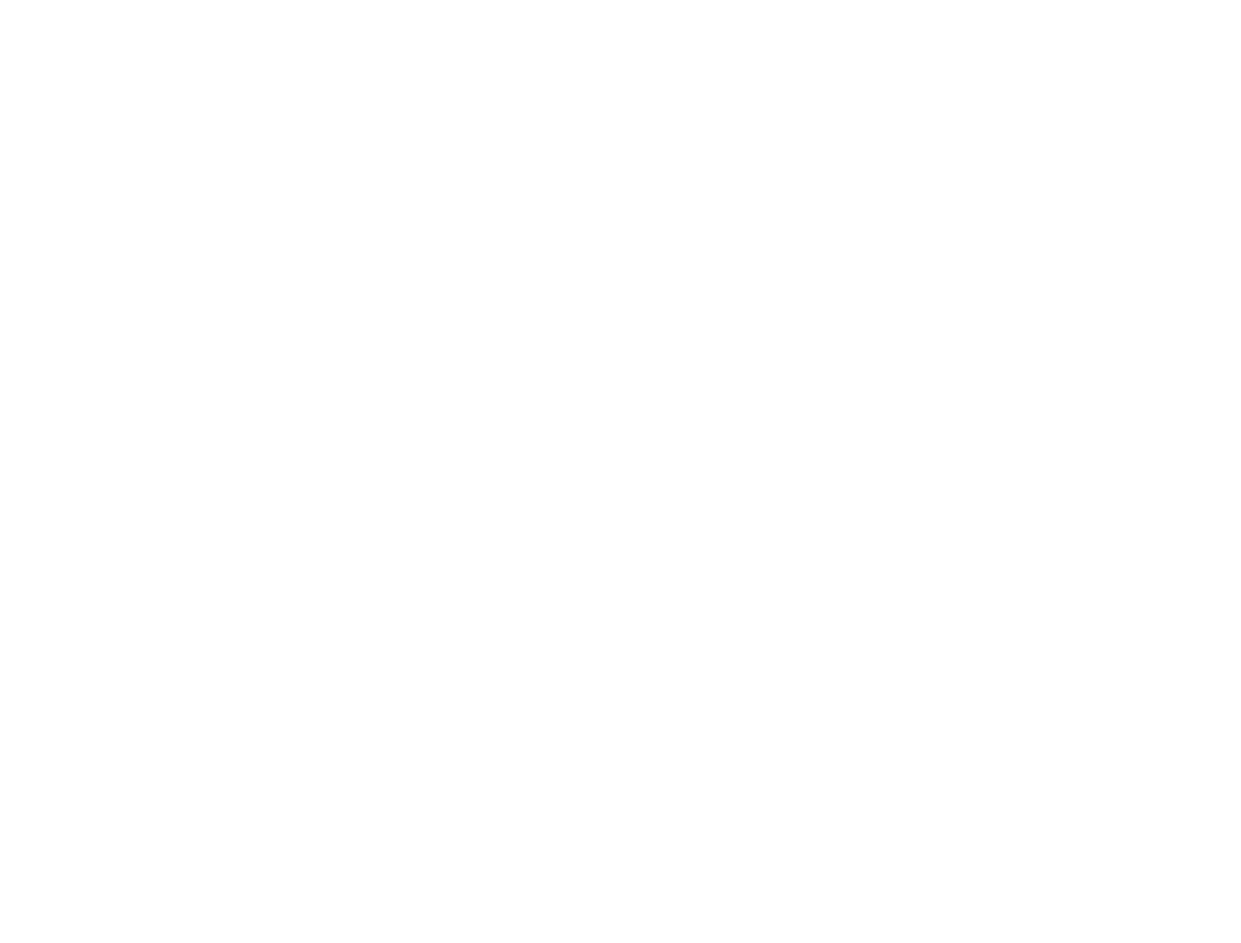
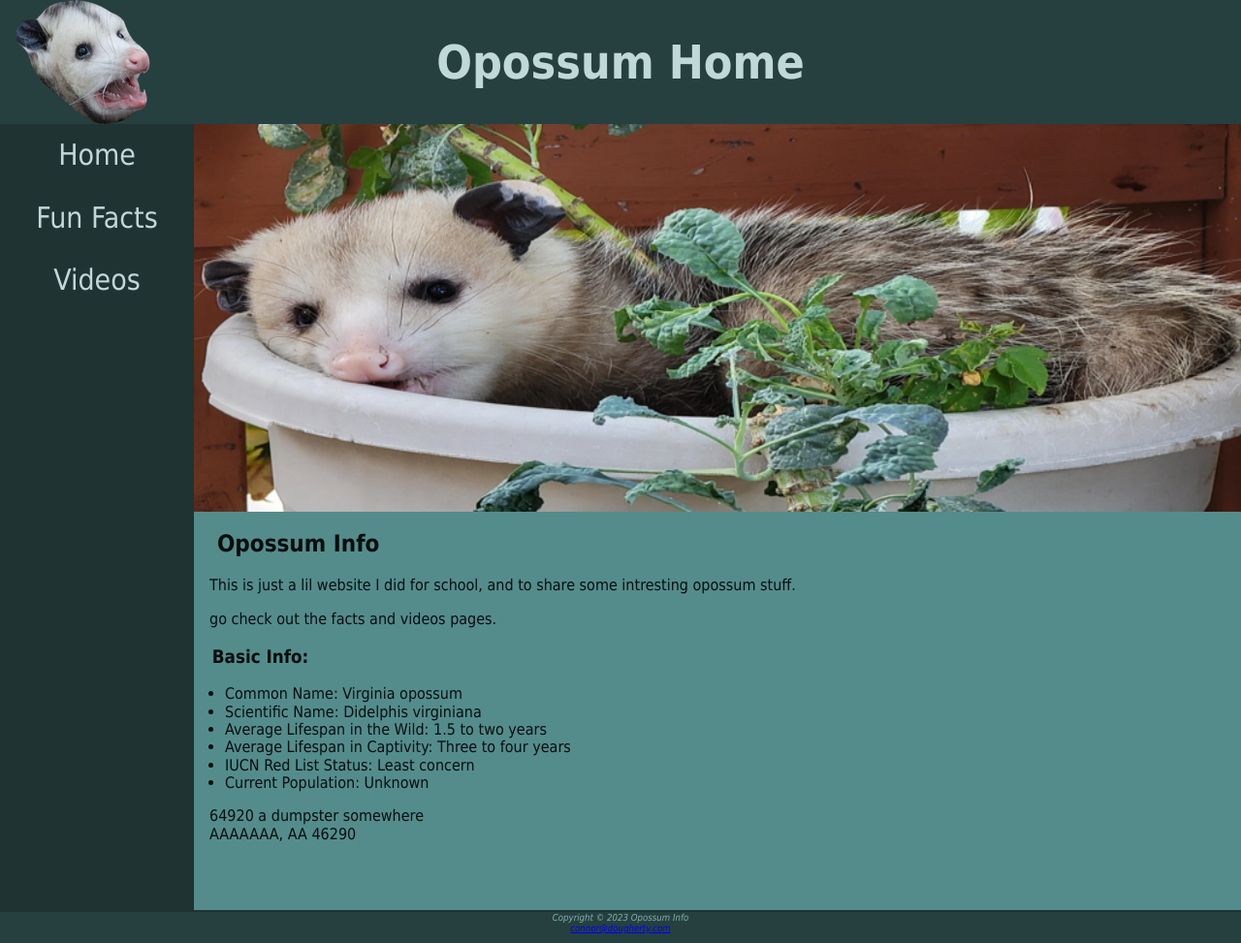
Before and after one commit to SWIC-177/html-css-skills-demo-Connor-Dougherty, a plain HTML site: page index.html in a window 1280 px wide. Shown: the whole page at 97% size. Before the commit the page ends 800 px from the top, so only its background shows below. Drawn offline with nearby package versions, Linux system fonts and the light colour scheme.

Commit message:
Copy/paste/rearrange codes from ZIP file

```diff
--- a/index.html
+++ b/index.html
@@ -1,11 +1,48 @@
 <!DOCTYPE html>
 <html lang="en">
-  <head>
-    <meta charset="UTF-8" />
-    <link rel="icon" type="image/svg+xml" href="/vite.svg" />
-    <meta name="viewport" content="width=device-width, initial-scale=1.0" />
-    <title>HTML-CSS Template</title>
-    <link rel="stylesheet" href="./style.css" />
-  </head>
-  <body></body>
+<head>
+<title>Opossum Info</title>
+<meta charset="utf-8">
+<meta name="viewport" content="width=device-width, initial-scale=1.0">
+<link href="./style.css" rel="stylesheet">
+</head>
+<body>
+<div id="wrapper">
+  <header>
+     <h1><a href="index.html">Opossum Home</a></h1>
+  </header>
+  <nav>
+    <ul>
+	  <li><a href="index.html">Home</a></li>
+      <li><a href="facts.html">Fun Facts</a></li>
+      <li><a href="videos.html">Videos</a></li>
+	</ul>
+  </nav>
+  <main>
+    <div id="homehero">
+    </div>
+    <h2>Opossum Info</h2>
+	<p>This is just a lil website I did for school, and to share some intresting opossum stuff.</p>
+    <p>go check out the facts and videos pages.</p>
+   <h3>Basic Info:</h3>
+   <ul>
+      <li>Common Name: Virginia opossum</li>
+      <li>Scientific Name: Didelphis virginiana</li>
+      <li>Average Lifespan in the Wild: 1.5 to two years</li>
+      <li>Average Lifespan in Captivity: Three to four years</li>
+      <li>IUCN Red List Status: Least concern</li>
+	  <li>Current Population: Unknown</li>
+    </ul>
+    <div>
+64920 a dumpster somewhere<br>
+AAAAAAA, AA 46290<br>
+<a id="mobile" href="tel:888-555-5555"><span id="desktop">888-555-5555</a><br><br>
+    </div>
+  </main>
+  <footer>
+Copyright &copy; 2023 Opossum Info<br>
+<a href="mailto:connor@dougherty.com">connor@dougherty.com</a>
+  </footer>
+</div>
+</body>
 </html>
--- a/style.css
+++ b/style.css
@@ -1 +1,262 @@
 @import url("node_modules/modern-normalize/modern-normalize.css");
+
+* {
+  box-sizing: border-box;
+}
+
+body {
+  background-color: #264040;
+  margin: 0;
+  color: #080d0d;
+  font-family: Tahoma, Arial, sans-serif;
+}
+
+#wrapper {
+  background-color: #1f3333;
+  padding: 0;
+}
+
+header {
+  background-color: #264040;
+  background-image: url("./images/poss.png");
+  background-repeat: no-repeat;
+  color: #c0d8d8;
+  padding-left: 105px;
+  padding-top: 5px;
+  padding-bottom: 5px;
+  height: 128px;
+}
+
+header a {
+  text-decoration: none;
+}
+
+nav a {
+  text-decoration: none;
+}
+
+header a:link {
+  color: #c0d8d8;
+}
+
+header a:visited {
+  color: #74aaaa;
+}
+
+header a:hover {
+  color: #e6f0f0;
+}
+
+h1 {
+  font-size: 2em;
+}
+
+h2 {
+  color: #080d0d;
+}
+
+h3,
+dt {
+  color: #080d0d;
+}
+
+h4 {
+  background-color: #548c8c;
+  font-size: 1.2em;
+  padding-left: 0.5em;
+  padding-bottom: 0;
+  text-transform: uppercase;
+  border-bottom: 1px solid #221811;
+  clear: left;
+}
+
+nav {
+  text-align: center;
+  font-size: 1.5em;
+}
+
+nav a:link {
+  color: #c0d8d8;
+}
+
+nav a:visited {
+  color: #74aaaa;
+}
+
+nav a:hover {
+  color: #e6f0f0;
+}
+
+nav ul {
+  display: flex;
+  flex-direction: column;
+  list-style-type: none;
+  padding: 0;
+  margin: 0;
+  font-size: 1.25em;
+}
+
+nav ul li {
+  padding: 0.5em 1em;
+  width: 100%;
+  border-bottom: 1px solid white;
+}
+
+main {
+  background-color: #548c8c;
+  display: block;
+  padding: 0 0 2em;
+}
+
+main h2,
+h3,
+h4,
+p,
+div,
+dl {
+  padding-left: 1em;
+  padding-right: 1em;
+}
+
+main ul {
+  padding-left: 2em;
+}
+
+.details {
+  padding-left: 20%;
+  padding-right: 20%;
+  overflow: auto;
+}
+
+img {
+  padding-left: 10px;
+  padding-right: 10px;
+}
+
+#homehero {
+  height: 300px;
+  background-image: url("./images/possroad.png");
+  background-repeat: no-repeat;
+  background-size: 100% 100%;
+}
+
+#heromugs {
+  height: 300px;
+  background-image: url("./images/threeposs.png");
+  background-repeat: no-repeat;
+  background-size: 100% 100%;
+}
+
+#heroguitar {
+  height: 300px;
+  background-image: url("./images/possfootage.png");
+  background-repeat: no-repeat;
+  background-size: 100% 100%;
+}
+
+footer {
+  background-color: #264040;
+  font-size: 0.6em;
+  color: #83afaf;
+  font-style: italic;
+  text-align: center;
+  padding-bottom: 1em;
+  border-top: 2px solid #1f3333;
+}
+
+#mobile {
+  display: inline;
+}
+
+#desktop {
+  display: none;
+}
+
+@media (width >= 600px) {
+  header {
+    text-align: center;
+    padding-left: 0;
+  }
+
+  h1 {
+    font-size: 3em;
+  }
+
+  nav ul {
+    text-align: center;
+    flex-flow: row no-wrap;
+    justify-content: space-around;
+  }
+
+  nav ul li {
+    border-bottom: none;
+  }
+
+  #homehero {
+    height: 50vh;
+    background-image: url("./images/villan.png");
+  }
+
+  #heromugs {
+    background-image: url("./images/heroposs.png");
+  }
+
+  #heroguitar {
+    background-image: url("./images/heropossfootage.png");
+  }
+
+  #flow {
+    display: flex;
+    flex-direction: row;
+  }
+
+  #mobile {
+    display: none;
+  }
+
+  #desktop {
+    display: inline;
+  }
+
+  .details {
+    display: flex;
+    flex-direction: row;
+  }
+
+  h4 {
+    margin-left: 10%;
+    margin-right: 10%;
+  }
+}
+
+@media (width >= 1024px) {
+  header {
+    grid-area: header;
+  }
+
+  nav {
+    grid-area: nav;
+  }
+
+  main {
+    grid-area: main;
+  }
+
+  footer {
+    grid-area: footer;
+  }
+
+  #wrapper {
+    display: grid;
+    grid-template:
+      "header header"
+      "nav	  main"
+      "footer footer"
+      /200px;
+  }
+
+  nav ul {
+    display: flex;
+    flex-direction: column;
+  }
+}
```
Also changed, not shown: facts.html (added, +46 -0 lines), videos.html (added, +74 -0 lines), favicon.ico (added), images/heroposs.png (added), images/heropossfootage.png (added), images/poss.png (added), images/possbabythumb.png (added), images/posseatthumb.png (added), images/possfootage.png (added), images/posslogo.png (added), images/possroad.png (added), images/screem.png (added), images/villan.png (added), 1 other file.
